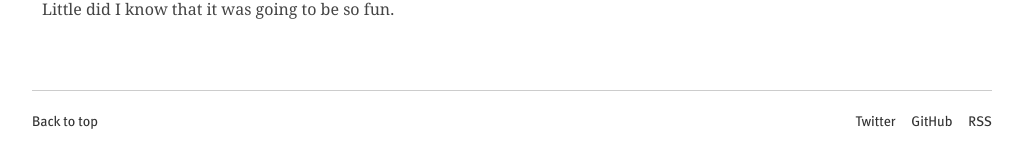
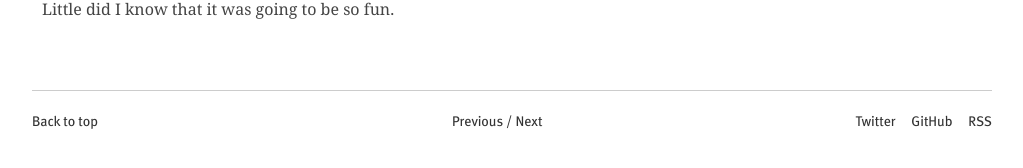
Before and after one commit to aacyun/jianxioy.github.com, a Jekyll site: the page built from index.html, in a window 1280 px wide. Shown: the part 649-817 px from the top of the page, without its empty margins (128-1151 px from the left). Built offline with Jekyll 4.4.1, drawn with Linux system fonts in a browser that asks for light colours; Markdown is read by kramdown in place of the engine named in the settings.

Commit message:
Testing phone.

```diff
--- a/_includes/footer.html
+++ b/_includes/footer.html
@@ -3,6 +3,7 @@
         <a href="">Back to top</a>
     </div>
     <div class="footer-nav two columns">
+        <a href="#">Previous / Next</a>
         {% if page.previous.url %}
             <a href="{{ page.previous.url }} ">Previous</a>
         {% endif %}
```
